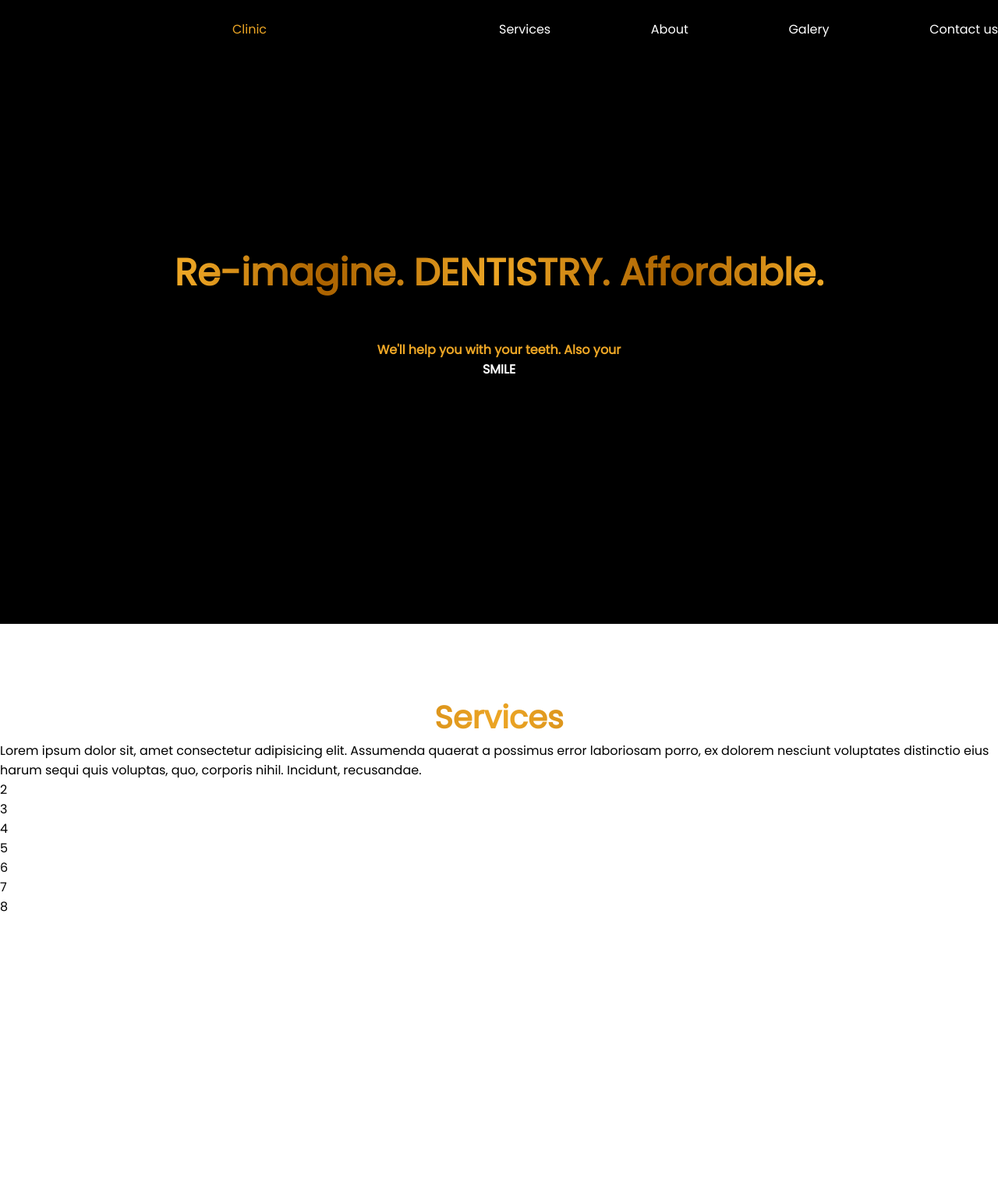
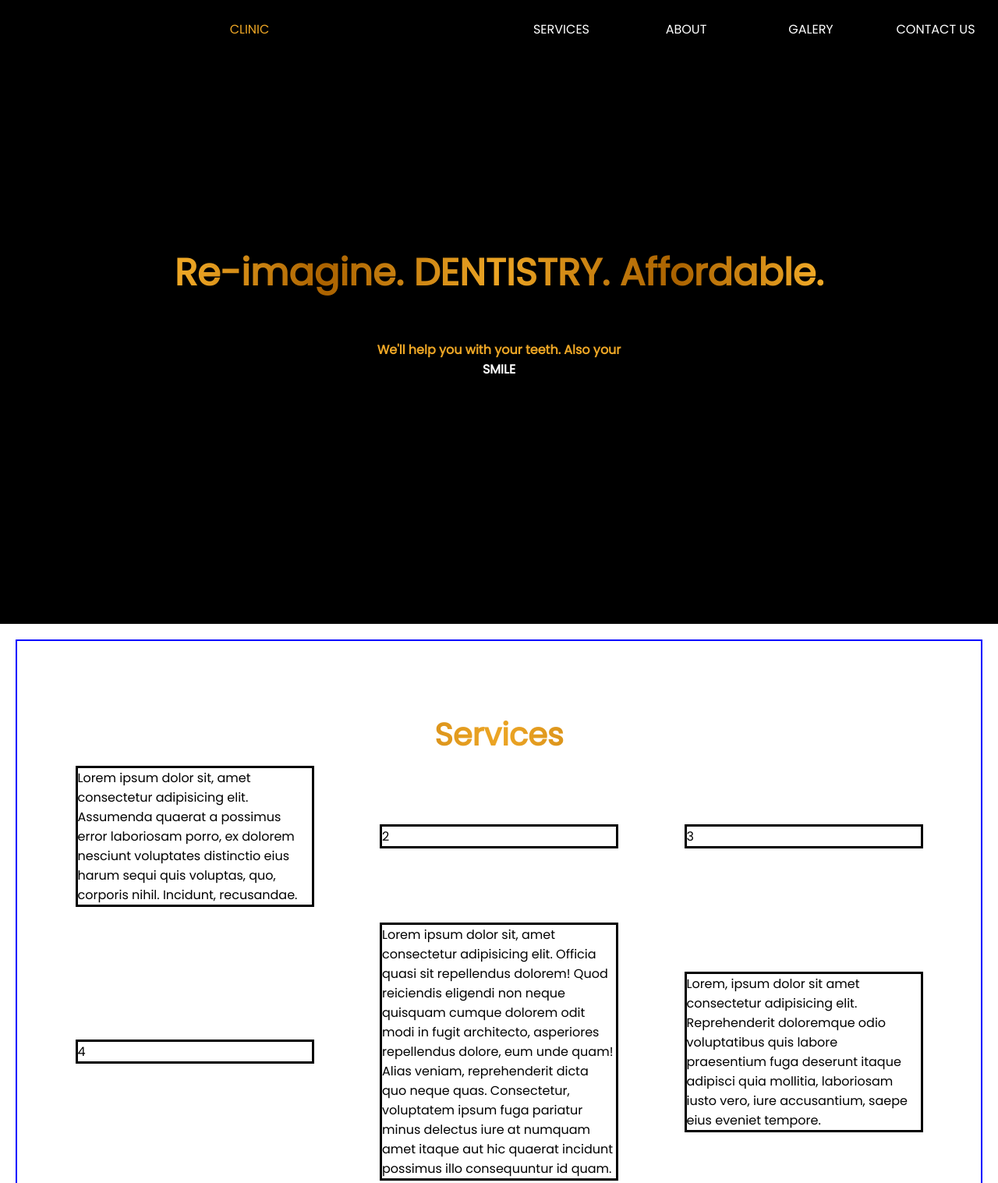
Before and after one commit to Kaushikcommits/lelite, a plain HTML site: page index.html in a window 1280 px wide. Shown: the top 1517 px of the page at 78% size. Drawn offline with Linux system fonts and the light colour scheme.

Commit message:
added more styling for nav and styled desktop version and added flex for services section

```diff
--- a/CSS/main.css
+++ b/CSS/main.css
@@ -18,24 +18,38 @@
     box-sizing: none;
     font-family: poppins;
 }
-a{
-    text-decoration: none;
-    color: white;
-}
-a:hover{
-    color: var(--goldnav);
-}
-
-li{
-    list-style: none;
-}
 
 /* base styles */
 
 nav {
     background-color: black;
     color: var(--goldnav);
+    text-transform: uppercase;
 
+}
+
+.nav-links li a{
+    text-decoration: none;
+    color: white;
+
+
+}
+.nav-links li{
+    list-style: none;
+}
+
+.nav-links li{
+    height: 100%;
+    width: 100%;
+    display: flex;
+    align-items: center;
+    justify-content: center;
+
+}
+
+.nav-links li:hover{
+    background-color: var(--goldnav);
+    color: black!important;
 }
 
 .home{
@@ -50,11 +64,12 @@ h1{
     -webkit-text-fill-color: transparent;
 }
 
-.services{
-    height: 100vh;
+.container{
+    display: flex;
+    margin: 20px;
 }
 .gallery{
-    height: 140vh;
+
     background-color: ivory ;
 }
 .contact{
@@ -85,11 +100,8 @@ nav{
 
 }
 
-.nav-links{
-    display: flex;
-    justify-content: space-between;
-    align-items: center;
-    width: 100%;
+.nav-links {
+    display:none;
 }
 
 .home{
@@ -122,14 +134,42 @@ h1{
     text-align: center;
 }
 
+.line{
+    height: 3px;
+    width: 30px;
+    background: var(--goldnav);
+    margin: 3px;
+}
+
+.hamburger{
+    display: flex;
+    flex-direction: column;
+    margin-right: 40px;
+    cursor: pointer;
+    justify-content: center;
+}
+
 .container{
     padding-top: 90px;
+    flex-direction: column;
 
 }
 
+.box{
+    width: 300px;
+    margin: 10px;
+    border: 3px black solid;
+}
 
+.container-box{
+    display: flex;
+    width: 100%;
+    height: 100%;
+    align-items: center;
+    justify-content: space-evenly;
+    flex-wrap: wrap;
 
-
+}
 
 
 
@@ -142,6 +182,20 @@ h1{
 /* large tablet & laptop styles : 960px */
 
 @media screen and (min-width : 960px){
+
+    .hamburger{
+        display: none;
+    }
+    .nav-links {
+        display: flex;
+        justify-content: space-around;
+        align-items: center;
+        width: 100%;
+    }
+
+    .container{
+        border: blue 2px solid;
+    }
 
 }
 
--- a/index.html
+++ b/index.html
@@ -40,12 +40,6 @@
         </h2>
     </section>
 
-    <section class="dental-ripple">
-        <div class="dental-design">
-            <div class="half-circle"> </div>
-        </div>
-    </section>
-
     <section class="services">
         <div class="container">
             <div>
@@ -57,10 +51,10 @@
                     <div class="box box2">2</div>
                     <div class="box box3">3</div>
                     <div class="box box4">4</div>
-                    <div class="box box5">5</div>
-                    <div class="box box6">6</div>
+                    <div class="box box5">Lorem ipsum dolor sit, amet consectetur adipisicing elit. Officia quasi sit repellendus dolorem! Quod reiciendis eligendi non neque quisquam cumque dolorem odit modi in fugit architecto, asperiores repellendus dolore, eum unde quam! Alias veniam, reprehenderit dicta quo neque quas. Consectetur, voluptatem ipsum fuga pariatur minus delectus iure at numquam amet itaque aut hic quaerat incidunt possimus illo consequuntur id quam.</div>
+                    <div class="box box6">Lorem, ipsum dolor sit amet consectetur adipisicing elit. Reprehenderit doloremque odio voluptatibus quis labore praesentium fuga deserunt itaque adipisci quia mollitia, laboriosam iusto vero, iure accusantium, saepe eius eveniet tempore.</div>
                     <div class="box box7">7</div>
-                    <div class="box box8">8</div>
+                    <div class="box box8">Lorem ipsum dolor sit amet consectetur adipisicing elit. Dolorem asperiores aliquam aperiam blanditiis magnam. Nemo molestias, officiis quo aliquam error minima facere? Mollitia eius inventore aliquam ullam soluta sapiente excepturi accusantium, possimus illum dolor, enim minima repellat omnis, reiciendis aperiam?</div>
 
             </div>
         </div>
```
